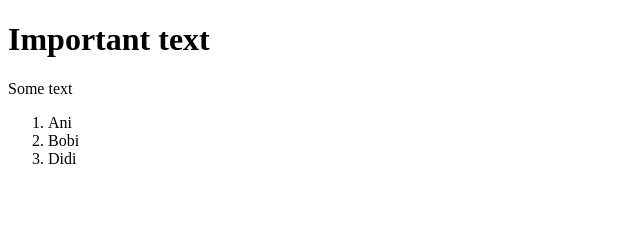
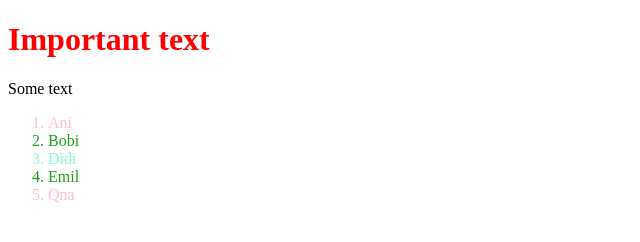
Before and after one commit to ivakto/js-html-css, a plain HTML site: page 01. Introduction to HTML and CSS/index2.html in a window 1280 px wide. Shown: the whole page, without its empty margins (0-640 px from the left). Drawn offline with Linux system fonts and the light colour scheme.

Commit message:
Add class and ID attributes to list items in HTML and create CSS styles

```diff
--- a/01. Introduction to HTML and CSS/index2.html
+++ b/01. Introduction to HTML and CSS/index2.html
@@ -4,14 +4,17 @@
     <meta charset="UTF-8">
     <meta name="viewport" content="width=device-width, initial-scale=1.0">
     <title>Document</title>
+    <link rel ="stylesheet" href="./styles.css">
 </head>
 <body>
     <h1>Important text</h1>
     <p>Some text</p>
     <ol>
-        <li>Ani</li>
-        <li>Bobi</li>
-        <li>Didi</li>
+        <li class="girls">Ani</li>
+        <li class="boys">Bobi</li>
+        <li id="special-girl">Didi</li>
+        <li class="boys">Emil</li>
+        <li class="girls">Qna</li>
     </ol>
 
 </body>
--- a/01. Introduction to HTML and CSS/styles.css
+++ b/01. Introduction to HTML and CSS/styles.css
@@ -0,0 +1,15 @@
+h1{
+    color: red;
+}
+
+li{
+    color: rgb(28, 159, 28)
+}
+
+.girls {
+    color: pink;
+}
+
+#special-girl {
+    color:aquamarine;
+}
```
